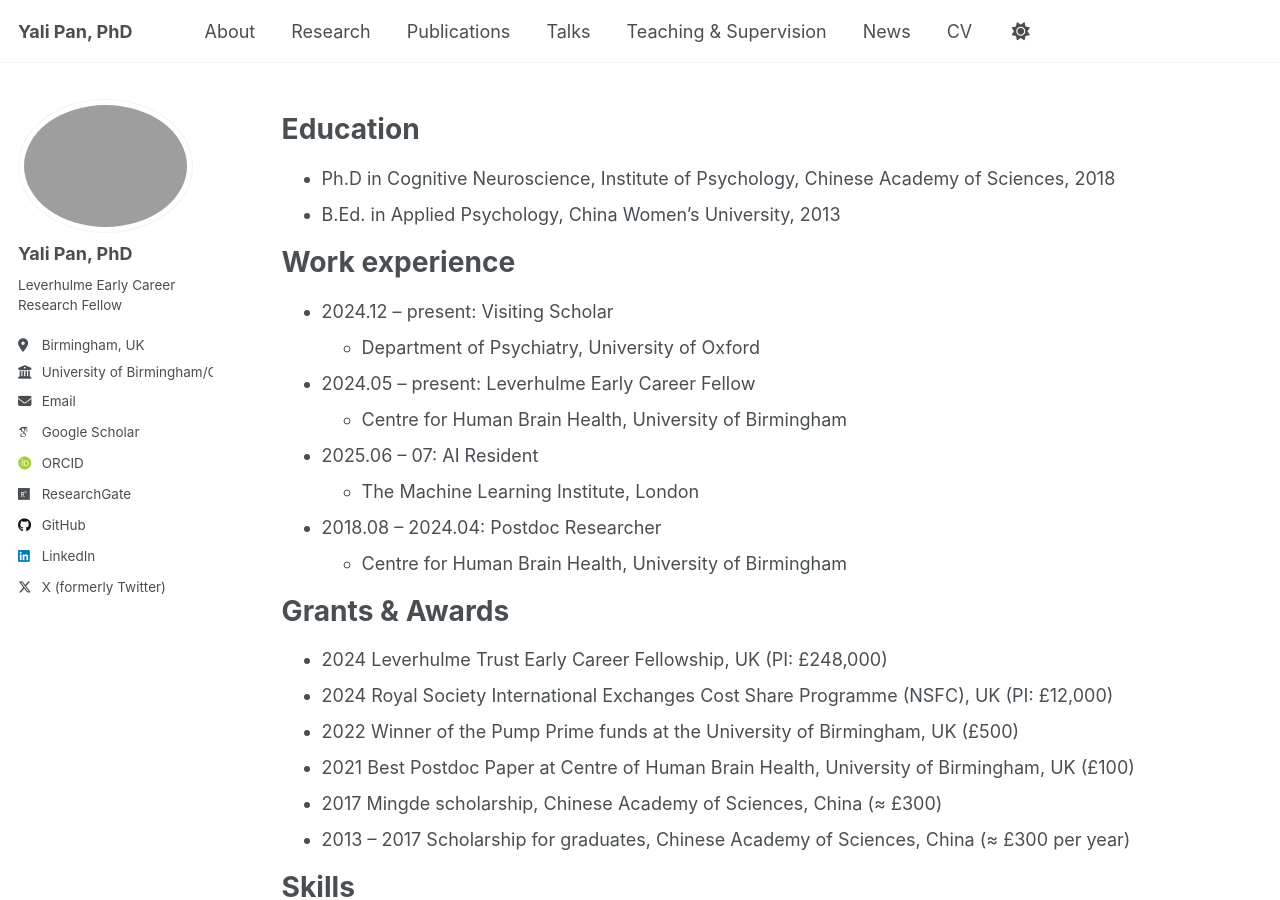
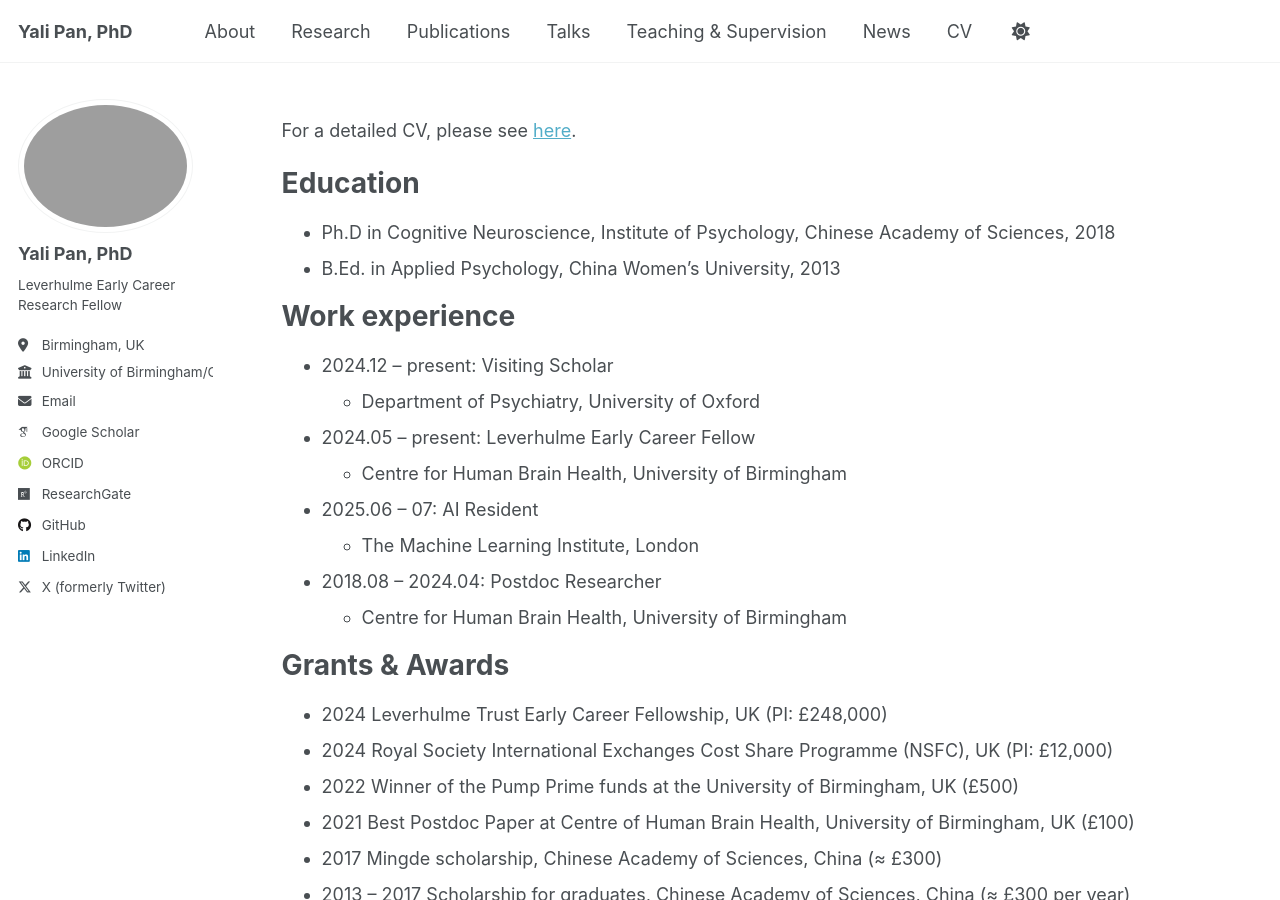
Before and after one commit to yalipan666/yalipan666.github.io, a Jekyll site: the page built from _pages/cv.md, in a window 1280 px wide and 900 px high. Built offline with Jekyll 4.4.1, drawn with Linux system fonts in a browser that asks for light colours; some web fonts are replaced; a script that is not in the unit is left out.

Commit message:
Update cv.md

```diff
--- a/_pages/cv.md
+++ b/_pages/cv.md
@@ -8,6 +8,8 @@ redirect_from:
 ---
 
 {% include base_path %}
+
+For a detailed CV, please see [here](files/cv.pdf){:target="_blank"}.
 
 Education
 ======
```
